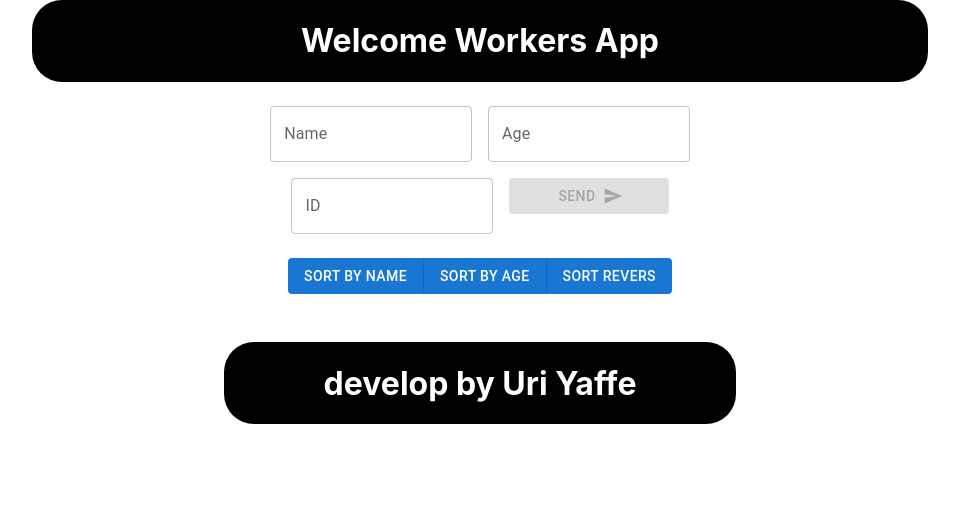
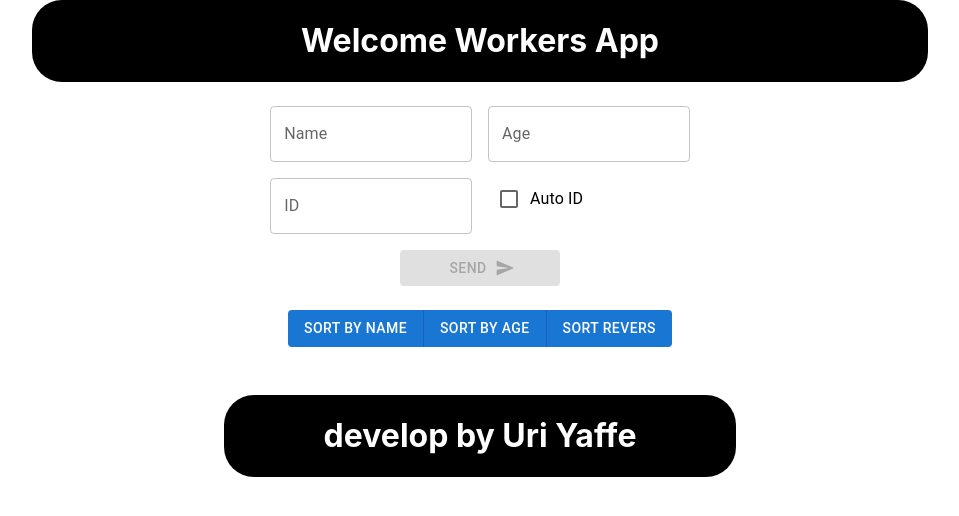
Before and after one commit to uriya4647/Workers, a React (Create React App) app: page / in a window 1280 px wide. Shown: the top 516 px of the page, without its empty margins (160-1119 px from the left). Built offline with nearby package versions, Linux system fonts and the light colour scheme.

Commit message:
before codereviw

```diff
--- a/src/component/AddWorker.jsx
+++ b/src/component/AddWorker.jsx
@@ -4,12 +4,20 @@ import TextField from "@mui/material/TextField";
 import Button from "@mui/material/Button";
 import SendIcon from "@mui/icons-material/Send";
 import  PropTypes  from "prop-types";
+import Checkbox from '@mui/material/Checkbox';
+import FormControlLabel from '@mui/material/FormControlLabel';
+
+
 
 
 const AddWorker = ( { pushWorker, isIdExsist }) => {
 
-  // state responsible on the button 'addWorke' .
+  // state that responsible on the button 'addWorke' .
   const [ableButton, setAbleButton] = useState(true);
+
+  // state that responsible on the Checkbox .
+  const [checked, setChecked] = useState(false);
+  console.log(checked);
 
   // state responsible on the input.
   const [worker, setWorker] = useState({
@@ -39,10 +47,23 @@ const AddWorker = ( { pushWorker, isIdExsist }) => {
     });
   };
 
-  //call Alerts if the alredy ID exists
+  //call Alerts if the alredy ID exists.
   const warningIdExists = () => {
     isIdExsist(worker.ID) && alert("The ID already exists");
   };
+
+  // function that generat auto ID and check that the ID doesn't exist.
+  const autoId = () => {
+   if (!checked){
+    let randomId = Date.now().toString(36);
+
+    while(isIdExsist(randomId)){
+      randomId = Date.now().toString();
+    }
+    setWorker({ ...worker, ID: randomId })
+  } else
+  setWorker({ ...worker, ID: '' })
+  }
 
   return (
     <Box
@@ -52,6 +73,7 @@ const AddWorker = ( { pushWorker, isIdExsist }) => {
         width: "100%",
         maxWidth: 500,
         bgcolor: "background.paper",
+
       }}
       noValidate
       autoComplete="off"
@@ -76,6 +98,12 @@ const AddWorker = ( { pushWorker, isIdExsist }) => {
         onChange={(event) => handleChange(event, "ID")}
         onBlur={warningIdExists}
       />
+      <FormControlLabel
+            control={
+              <Checkbox checked={checked} onClick={()=> {setChecked(!checked) ; autoId() }} />
+            }
+            label="Auto ID"
+          />
       <Button
         onClick={(e) => {
 
```
